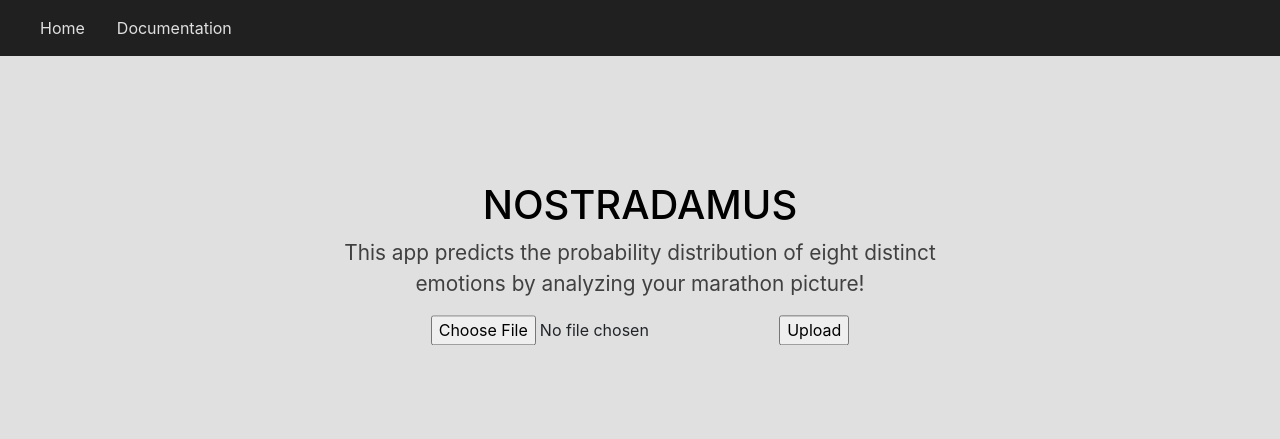
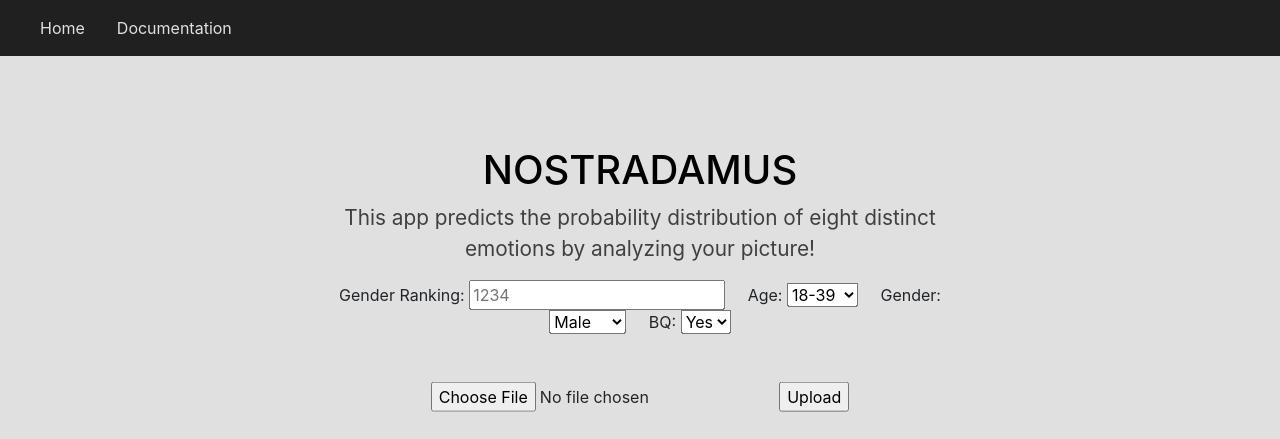
Before and after one commit to emreakoz/capstone_app_TDI, a Flask app: template templates/project.html in a window 1280 px wide. Shown: the top 439 px of the page. Run offline with Flask 2, Linux system fonts and the light colour scheme; the template is opened without the code that fills it, so the values that code supplies are empty; some libraries are stand-ins or nearby versions.

Commit message:
added dropdowns to project.html

```diff
--- a/templates/home.html
+++ b/templates/home.html
@@ -29,7 +29,7 @@
     <div class="description">
 
       <h1>NOSTRADAMUS</h1>
-      <p>This app predicts the probability distribution of eight distinct emotions by analyzing your marathon picture!</p>
+      <p>This app predicts the probability distribution of eight distinct emotions by analyzing your picture!</p>
 
     <div class=metanav>
     <form id='dropdowns' method='post' action="project.html" >
--- a/templates/project.html
+++ b/templates/project.html
@@ -29,8 +29,47 @@
     <div class="description">
 
       <h1>NOSTRADAMUS</h1>
-      <p>This app predicts the probability distribution of eight distinct emotions by analyzing your marathon picture!</p>
+      <p>This app predicts the probability distribution of eight distinct emotions by analyzing your picture!</p>
 
+    <div class=metanav>
+    <form id='dropdowns' method='post' action="project.html" >
+
+          Gender Ranking: <input type='text' name='ranking' placeholder='1234'/>
+
+          &nbsp;
+          &nbsp;
+
+          Age: <select name='age'>
+          <option id='01' value="01">18-39</option>
+          <option id='02' value="02">40-44</option>
+          <option id='03' value="03">45-49</option>
+          <option id='04' value="04">50-54</option>
+          <option id='05' value="05">55-59</option>
+          <option id='06' value="06">60-64</option>
+          <option id='07' value="07">65-69</option>
+          <option id='08' value="08">70+</option>
+          </select>
+
+          &nbsp;
+          &nbsp;
+
+          Gender: <select name='gender'>
+          <option id='01' value="01">Male</option>
+          <option id='02' value="02">Female</option>
+          </select>
+
+          &nbsp;
+          &nbsp;
+
+          BQ: <select name='bq'>
+          <option id='01' value="01">Yes</option>
+          <option id='02' value="02">No</option>
+          </select>
+    </form>
+    </div>
+
+    <br style = “line-height:20;”>
+    <br style = “line-height:20;”>
 
     <div class="upload-btn-wrapper">
       <form method = 'POST' enctype = "multipart/form-data">
```
